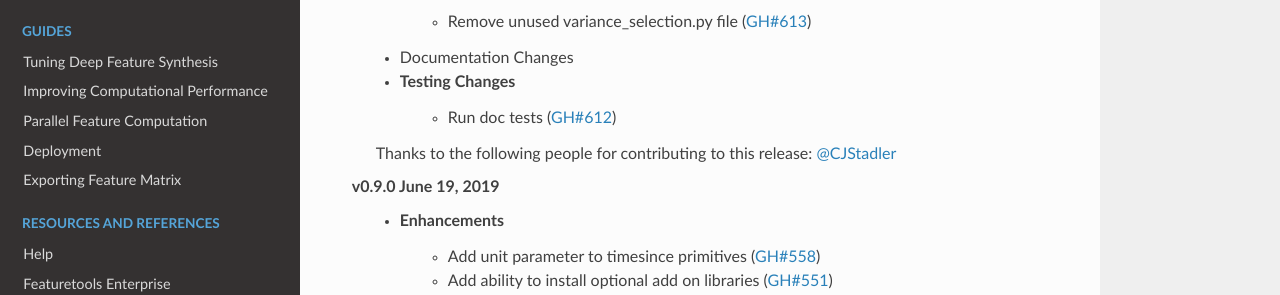
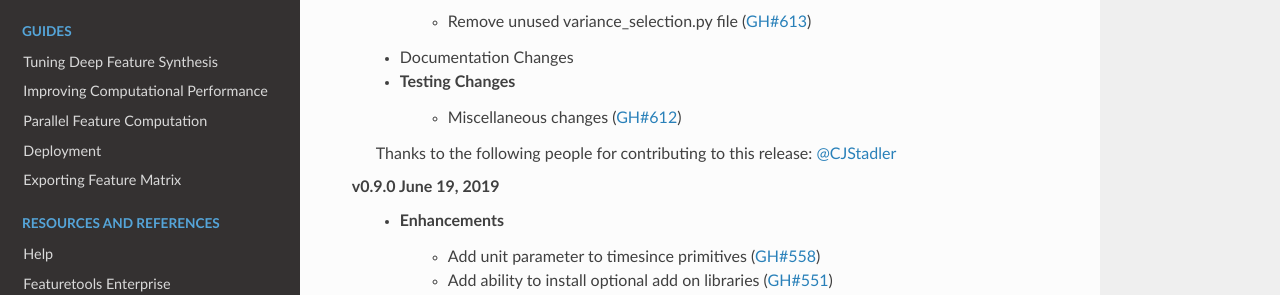
Before and after one commit to alteryx/featuretools, a Sphinx documentation site: the page built from docs/source/changelog.rst, in a window 1280 px wide and 900 px high. Shown: the part 337-632 px from the top of the window. Built offline with Sphinx 7.4.7 and the Read the Docs theme 2.0.0, drawn with Linux system fonts in a browser that asks for light colours; pages that are not in the unit, such as notebooks, are missing from menus.

Commit message:
Update changelog

```diff
--- a/docs/source/changelog.rst
+++ b/docs/source/changelog.rst
@@ -11,7 +11,7 @@ Changelog
         * Remove unused variance_selection.py file (:pr:`613`)
     * Documentation Changes
     * Testing Changes
-        * Run doc tests (:pr:`612`)
+        * Miscellaneous changes (:pr:`612`)
 
     Thanks to the following people for contributing to this release:
     :user:`CJStadler`
```
